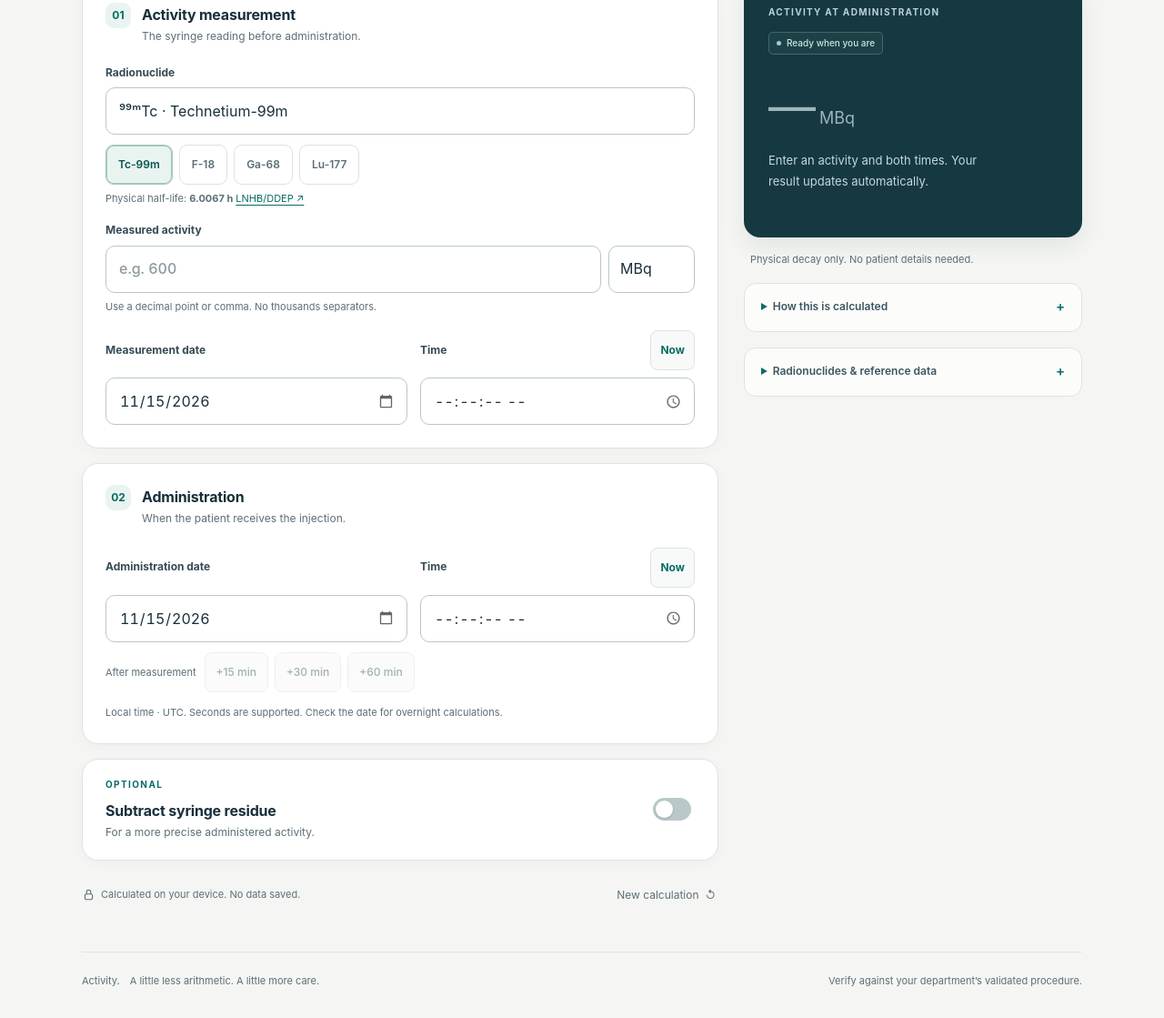
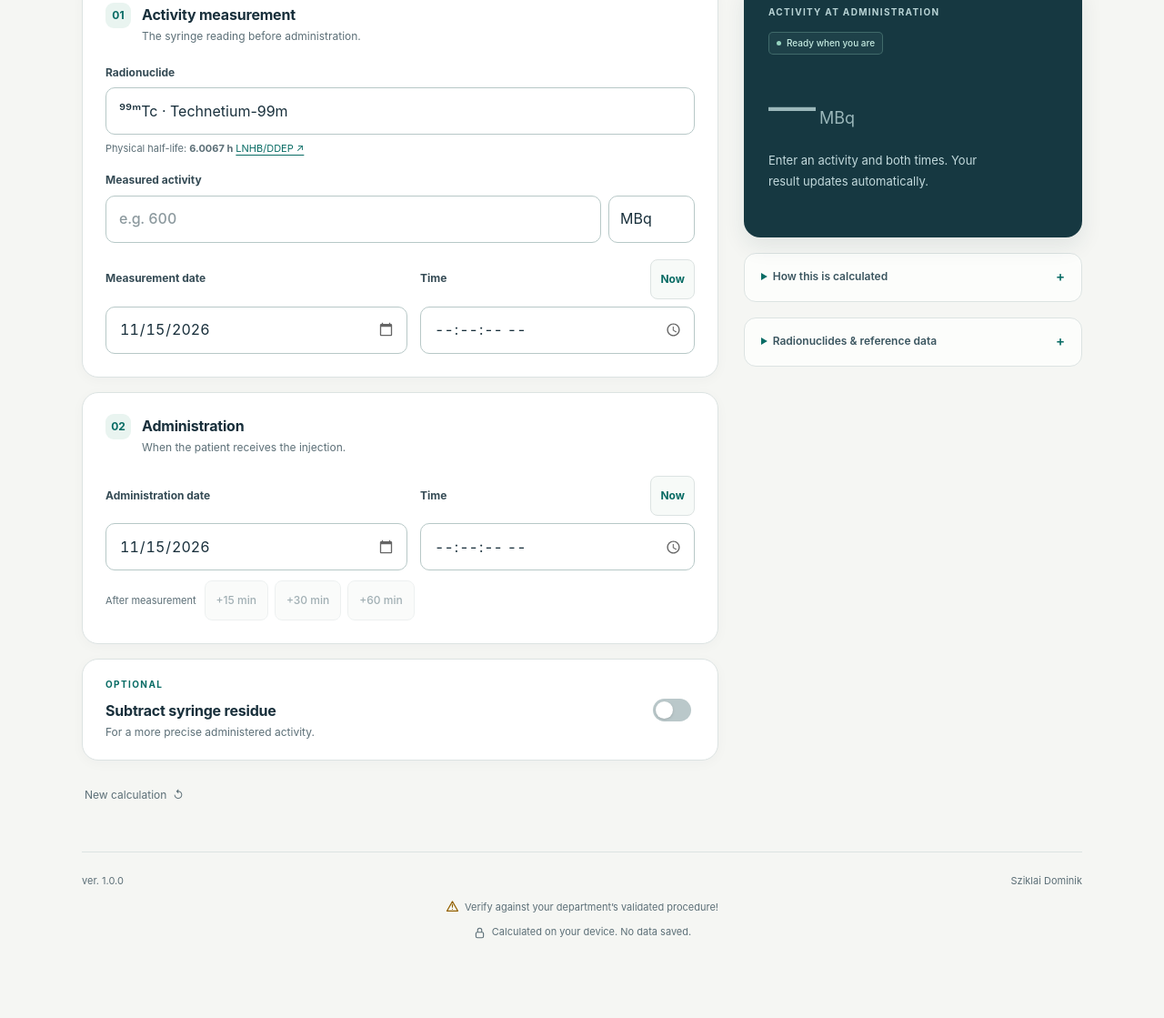
Before and after one commit to SirArthur100/activity, a website: page index.html in a window 1280 px wide. Shown: the part 175-1294 px from the top of the page at 91% size. After the commit the page ends 1241 px from the top, so only its background shows below. Drawn offline with Linux system fonts and the light colour scheme.

Commit message:
textual changes

```diff
--- a/index.html
+++ b/index.html
@@ -7,8 +7,8 @@
   <meta name="description" content="A fast nuclear medicine activity calculator with physical decay and optional syringe residue correction.">
   <title>Activity — Nuclear medicine calculator</title>
   <link rel="icon" href="./favicon.svg" type="image/svg+xml">
-  <link rel="stylesheet" href="./styles.css">
-  <script type="module" src="./js/app.js"></script>
+  <link rel="stylesheet" href="./styles.css?v=20261115-footer-icons">
+  <script type="module" src="./js/app.js?v=20261115-hide-timezone-note"></script>
 </head>
 <body>
   <a class="skip-link" href="#calculator">Skip to calculator</a>
@@ -37,18 +37,17 @@
             <div class="field">
               <label class="field-label" for="isotope">Radionuclide</label>
               <select class="input" id="isotope" name="isotope" aria-describedby="half-life" required><option value="Tc-99m">Tc-99m · Technetium-99m</option></select>
-              <div class="isotope-chips" aria-label="Frequently used radionuclides">
+              <!-- <div class="isotope-chips" aria-label="Frequently used radionuclides">
                 <button class="isotope-chip" type="button" data-isotope="Tc-99m" aria-pressed="true">Tc-99m</button>
                 <button class="isotope-chip" type="button" data-isotope="F-18" aria-pressed="false">F-18</button>
                 <button class="isotope-chip" type="button" data-isotope="Ga-68" aria-pressed="false">Ga-68</button>
                 <button class="isotope-chip" type="button" data-isotope="Lu-177" aria-pressed="false">Lu-177</button>
-              </div>
+              </div> -->
               <p class="field-hint" id="half-life">Physical half-life: <strong id="half-life-value">6.0067 h</strong> <a id="half-life-source" href="https://www.lnhb.fr/nuclides/Tc-99m_tables.pdf" target="_blank" rel="noopener noreferrer" aria-label="View half-life reference (opens in new tab)">LNHB/DDEP ↗</a></p>
             </div>
             <div class="field">
               <label class="field-label" for="measured-activity">Measured activity</label>
               <div class="activity-input-row"><input class="input activity-input" id="measured-activity" name="activity" type="text" inputmode="decimal" enterkeyhint="next" placeholder="e.g. 600" spellcheck="false" aria-describedby="activity-hint measured-activity-error" required><select class="input unit-select" id="activity-unit" name="unit" aria-label="Measured activity unit"><option>MBq</option><option>GBq</option><option>mCi</option><option value="uCi">µCi</option></select></div>
-              <p class="field-hint" id="activity-hint">Use a decimal point or comma. No thousands separators.</p>
               <p class="field-error" id="measured-activity-error" hidden></p>
             </div>
             <div class="date-time-grid">
@@ -64,7 +63,7 @@
               <div class="field date-time-field"><div class="field-label-row"><label class="field-label" for="administration-time">Time</label><button class="input-action" type="button" data-now="administration" aria-label="Set administration date and time to now">Now</button></div><input class="input" id="administration-time" name="administration-time" type="time" step="1" aria-describedby="administration-time-error" required><p class="field-error" id="administration-time-error" hidden></p></div>
             </div>
             <div class="time-actions"><span>After measurement</span><div class="quick-buttons"><button class="quick-button" type="button" data-offset="15" disabled>+15 min</button><button class="quick-button" type="button" data-offset="30" disabled>+30 min</button><button class="quick-button" type="button" data-offset="60" disabled>+60 min</button></div></div>
-            <p class="field-hint timezone-note" id="timezone-note">All dates and times use your device’s local time zone.</p>
+            <!-- <p class="field-hint timezone-note" id="timezone-note">All dates and times use your device’s local time zone.</p> -->
           </section>
 
           <section class="card advanced-card" aria-labelledby="residue-title">
@@ -76,7 +75,7 @@
               <div class="date-time-grid"><div class="field date-time-field"><label class="field-label" for="residue-date">Residue measurement date</label><input class="input" id="residue-date" name="residue-date" type="date" aria-describedby="residue-date-error" required><p class="field-error" id="residue-date-error" hidden></p></div><div class="field date-time-field"><div class="field-label-row"><label class="field-label" for="residue-time">Time</label><button class="input-action" type="button" data-now="residue" aria-label="Set residue measurement date and time to now">Now</button></div><input class="input" id="residue-time" name="residue-time" type="time" step="1" aria-describedby="residue-time-error" required><p class="field-error" id="residue-time-error" hidden></p></div></div>
             </fieldset>
           </section>
-          <div class="form-footer"><span class="privacy-note"><svg aria-hidden="true" viewBox="0 0 20 20" fill="none"><rect x="4.5" y="9" width="11" height="8" rx="2" stroke="currentColor" stroke-width="1.5"/><path d="M7 9V6a3 3 0 016 0v3" stroke="currentColor" stroke-width="1.5"/></svg>Calculated on your device. No data saved.</span><button class="reset-button" id="reset-button" type="button">New calculation <span aria-hidden="true">↺</span></button></div>
+          <div class="form-footer"><button class="reset-button" id="reset-button" type="button">New calculation <span aria-hidden="true">↺</span></button></div>
         </form>
 
         <aside class="result-column" aria-label="Calculation result">
@@ -97,13 +96,17 @@
             </div>
             <p class="error-summary" id="error-summary" hidden></p>
           </section>
-          <p class="result-caption">Physical decay only. No patient details needed.</p>
           <details class="help-details"><summary>How this is calculated <span aria-hidden="true">+</span></summary><div class="help-content"><p>Activity is corrected to the time of administration using the selected radionuclide’s physical half-life.</p><p class="formula">A<sub>injection</sub> = A<sub>measured</sub> × 2<sup>−Δt / T½</sup></p><p>When residue is included, its later reading is corrected <strong>backward</strong> to the injection time, then subtracted:</p><p class="formula">R<sub>injection</sub> = R<sub>measured</sub> × 2<sup>+Δt<sub>residue</sub> / T½</sup><br>A<sub>net</sub> = A<sub>injection</sub> − R<sub>injection</sub></p><p>Δt is elapsed time; T½ is physical half-life. Use the same radionuclide for both readings. Residue must be measured at or after injection. This assumes an injection at the entered time and does not model a prolonged infusion.</p><p>1 mCi = 37 MBq. This calculates activity, not absorbed dose. It does not account for biological clearance, measurement uncertainty, or calibration errors.</p><p>Dates use your device’s time zone. Enter the actual dates for overnight calculations. Ambiguous or nonexistent daylight-saving times cannot be used.</p><p class="validation-note">Before clinical use, validate the calculator, half-lives, and rounding against your department’s approved procedure.</p></div></details>
           <details class="help-details"><summary>Radionuclides &amp; reference data <span aria-hidden="true">+</span></summary><div class="help-content"><p>Physical half-lives from the <a href="https://www.lnhb.fr/nuclear-data/nuclear-data-table/" target="_blank" rel="noopener noreferrer">LNHB Decay Data Evaluation Project ↗</a>. Select a half-life below to open its evaluation.</p><div class="isotope-table"><table><caption class="sr-only">Supported radionuclides and reference physical half-lives</caption><thead><tr><th scope="col">Radionuclide</th><th scope="col">Half-life</th></tr></thead><tbody id="isotope-references"></tbody></table></div></div></details>
         </aside>
       </div>
     </main>
-    <footer class="footer"><span>Activity<span class="brand-dot">.</span> <span class="footer-description">A little less arithmetic. A little more care.</span></span><span>Verify against your department’s validated procedure.</span></footer>
+    <footer class="footer">
+      <span>ver. 1.0.0</span>
+      <span class="footer-author">Sziklai Dominik</span>
+      <p class="footer-note footer-warning"><svg width="15" height="15" aria-hidden="true" focusable="false" viewBox="0 0 20 20" fill="none"><path d="m10 2.5 8 14H2l8-14Z" stroke="currentColor" stroke-width="1.5" stroke-linejoin="round"/><path d="M10 7v4" stroke="currentColor" stroke-width="1.5" stroke-linecap="round"/><circle cx="10" cy="14" r=".8" fill="currentColor"/></svg><span>Verify against your department’s validated procedure!</span></p>
+      <p class="footer-note privacy-note"><svg width="15" height="15" aria-hidden="true" viewBox="0 0 20 20" fill="none"><rect x="4.5" y="9" width="11" height="8" rx="2" stroke="currentColor" stroke-width="1.5"/><path d="M7 9V6a3 3 0 016 0v3" stroke="currentColor" stroke-width="1.5"/></svg><span>Calculated on your device. No data saved.</span></p>
+    </footer>
   </div>
   <div class="mobile-result-bar" id="mobile-result-bar"><div><span class="mobile-result-label" id="mobile-result-label">Activity at administration</span><span class="mobile-result-value" id="mobile-result-value">Awaiting measurements</span></div><a class="mobile-result-link" href="#result">View result <span aria-hidden="true">↑</span></a></div>
   <p class="sr-only" id="result-announcement" role="status" aria-live="polite" aria-atomic="true"></p>
--- a/js/app.js
+++ b/js/app.js
@@ -238,8 +238,8 @@ function initialize() {
     return row;
   });
   $('isotope-references').replaceChildren(...rows);
-  const zone = Intl.DateTimeFormat().resolvedOptions().timeZone || 'device local time';
-  $('timezone-note').textContent = `Local time · ${zone}. Seconds are supported. Check the date for overnight calculations.`;
+  // const zone = Intl.DateTimeFormat().resolvedOptions().timeZone || 'device local time';
+  // $('timezone-note').textContent = `Local time · ${zone}. Seconds are supported. Check the date for overnight calculations.`;
   updateIsotope();
   resetCalculation();
 }
--- a/styles.css
+++ b/styles.css
@@ -205,7 +205,12 @@ input[aria-invalid="true"], select[aria-invalid="true"] { border-color: var(--da
 #copy-fallback { margin-top: 18px; }
 #copy-fallback label { display: block; margin-bottom: 8px; font-size: 12px; }
 #copy-text { min-width: 0; max-width: 100%; border-radius: 8px; resize: vertical; }
-.footer { display: flex; flex-wrap: wrap; align-items: center; justify-content: space-between; gap: 10px 20px; margin-top: 40px; padding-top: 22px; padding-bottom: 32px; border-top: 1px solid var(--line); color: var(--muted); font-size: 11px; line-height: 1.7; }
+.footer { display: grid; grid-template-columns: repeat(2, minmax(0, 1fr)); align-items: center; gap: 10px 20px; margin-top: 40px; padding-top: 22px; padding-bottom: 32px; border-top: 1px solid var(--line); color: var(--muted); font-size: 11px; line-height: 1.7; }
+.footer-author { text-align: right; }
+.footer-note { grid-column: 1 / -1; text-align: center; }
+.footer-warning { display: flex; align-items: center; justify-content: center; gap: 6px; }
+.footer-warning svg { width: 15px; height: 15px; color: #946200; }
+.footer .privacy-note { justify-content: center; }
 .footer p { margin: 0; }
 .footer a { color: inherit; }
 .mobile-result-bar { display: none; }
```
